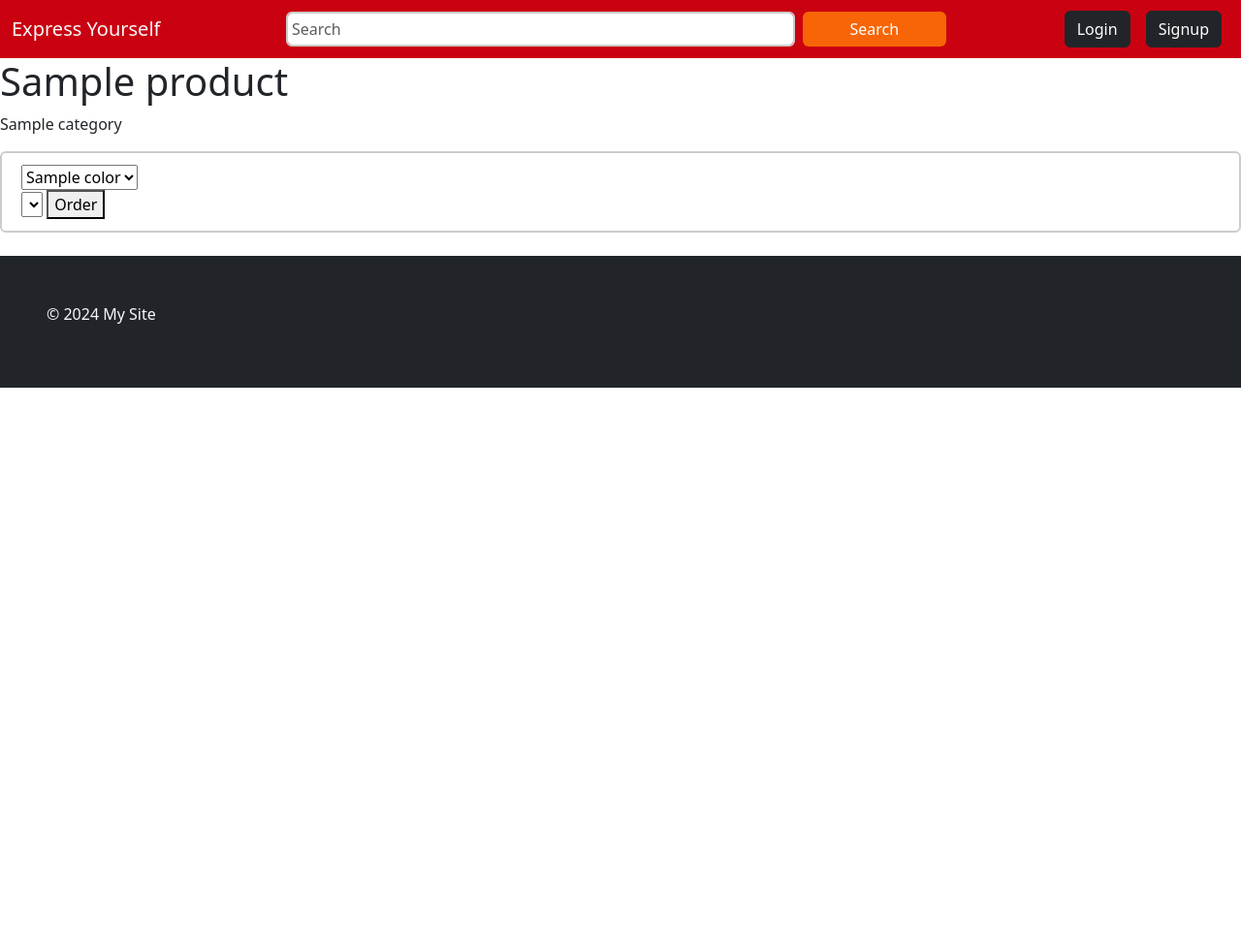
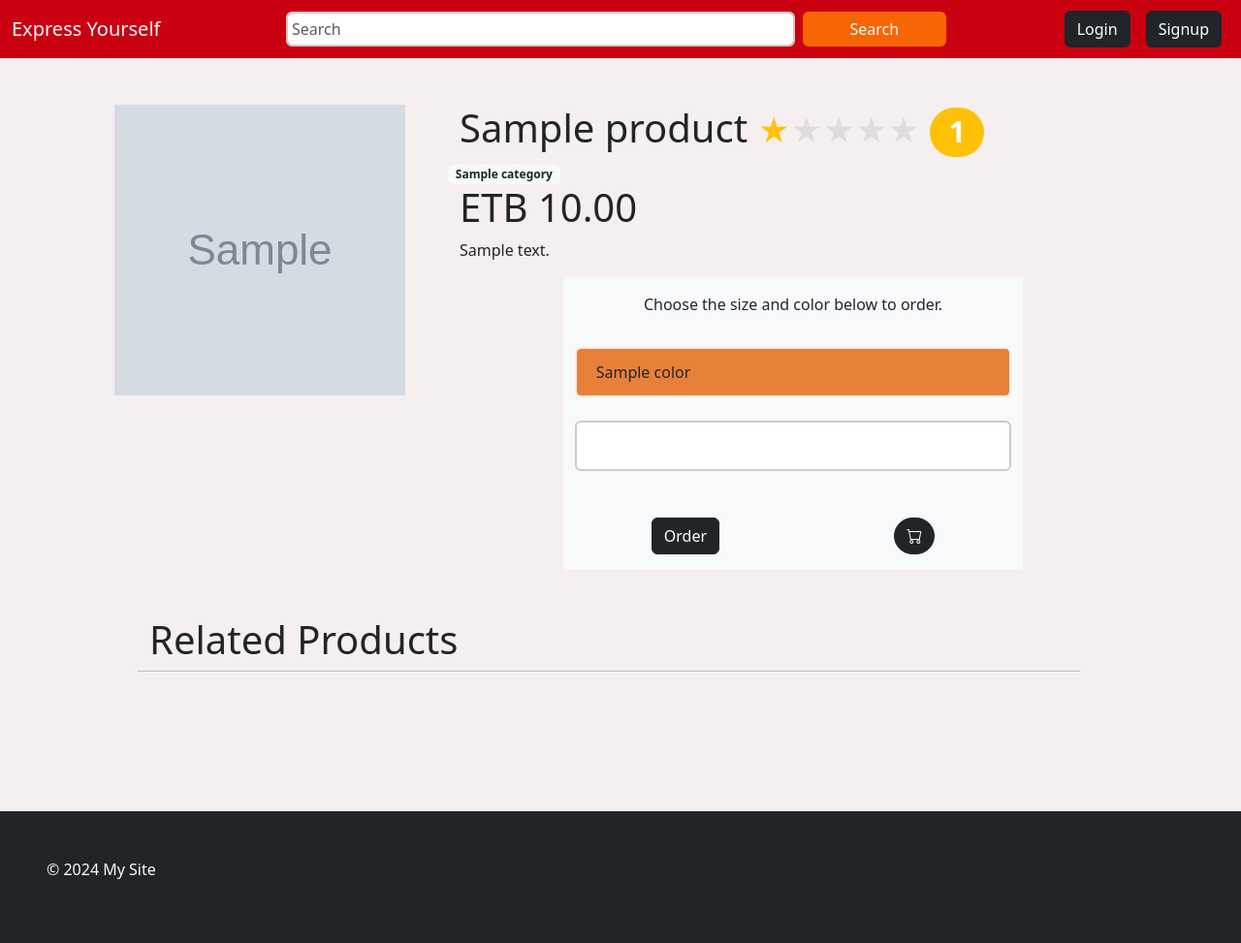
Before and after one commit to hmmessai/ExpressYourself, a Django app: page /order/1/ in a window 1280 px wide. Shown: the whole page at 97% size. Before the commit the page ends 400 px from the top, so only its background shows below. Run offline with Django 5.2, Linux system fonts and the light colour scheme; tables that the repository leaves empty hold one stand-in row (values such as "Sample post"); grey boxes marked "Sample" are stand-in pictures; lists and menus that the app fills with data are empty; parts of the project's set-up code (start-up, migrations or seed data) failed here and were passed over; some libraries are stand-ins or nearby versions.

Commit message:
product page customization

```diff
--- a/store/templates/store/order.html
+++ b/store/templates/store/order.html
@@ -4,21 +4,97 @@ Order
 {% endblock %}
 
 {% block content %}
-<h1>{{product.name}}</h1>
-<p>{{product.category.name}}</p>
-<form class="form-control" method="POST" action="{% url 'order' product.id user.id %}">
+<div class="container p-5" style="height: auto;">
+    <div class="row justify-content-between">
+        <div class="col-md-2">
+            <img src="{{product.picture.url}}" width="300" height="300" alt="{{product.name}}'s picture">
+        </div>
+        <div class="col-md-8 align-items-center">
+            <div class="row">
+                <h1 class="flex flex-column">{{product.name}}
+                    <div class="star-rating">
+                        {% load custom_filters %}
+                        {% with rating=product.rating|to_int %}
+                            {% for i in "54321" %}
+                                {% if rating|to_int >= i|to_int %}
+                                    <input type="radio" id="star{{ i }}" value="{{ i }}" disabled checked>
+                                {% else %}
+                                    <input type="radio" id="star{{ i }}" value="{{ i }}" disabled>
+                                {% endif %}
+                                <label for="star{{ i }}">&#9733;</label>
+                            {% endfor %}
+                        {% endwith %}
+                    </div>
+                    <span class="badge bg-warning rounded-pill">{{product.rating}}</span>
+                </h1>
+                <span class="badge bg-light text-dark w-auto">{{product.category.name}}</span>
+                <h1>ETB {{product.price}}</h1>
+                <p>{{product.description}}</p>
+            </div>
+            <div class="row justify-content-center">
+                <form class="bg-light col-8" method="POST" action="{% url 'order' product.id %}">
                     {% csrf_token %}
-    <select name="color" >
+                    <p class="text-center p-3">Choose the size and color below to order.</p>
+                    <select class="form-control" name="color" >
                         {% for color in product.available_colors.all %}
                             <option value="{{color}}">{{ color }}</option>
                         {% endfor %}
                     </select>
                     <br>
-    <select name="size" id="">
+                    <select class="form-control col-8" name="size" id="">
                         {% for size in product.size.all %}
                             <option value="{{ size }}">{{size}}</option>
                         {% endfor %}
                     </select>
-    <button type="submit">Order</button>
+                    <div class="row mt-5 mb-3 justify-content-center">
+                        <div class="col-8 d-flex justify-content-between">
+                            <button class="btn btn-dark" type="submit">Order</button>
+                            <form method="post" action="{% url 'add_to_cart' product.id %}">
+                                {% csrf_token %}
+                                <button class="btn btn-dark rounded-pill" type="submit"><i class="bi bi-cart bi-5x"></i></button>
                             </form>
+                        </div>
+                    </div>
+
+                </form>
+            </div>
+        </div>
+        <div class="row p-5">
+            <h1>Related Products</h1>
+            <hr>
+            <div class="row row-cols-1 row-cols-lg-3 row-cols-sm-2 g-2" id="products">
+                {% for p in products %}
+                {% if p != product %}
+                <div class="col">
+                        <a href="{% url 'order' p.id %}" style="text-decoration: none;">
+                            <div class="card">
+                                <img src="{{ p.picture.url }}" class="card-img-top" style="width: 100%; height: auto;" alt="{{ p.name }}">
+                                <hr class="card-hr">
+                                <div class="card-body">
+                                    <h5 class="card-title">{{ p.name }}</h5>
+                                    <p class="card-text">{{ p.description }}</p>
+                                    <div class="row">
+                                        <!-- <div class="col-md-3 col-sm-5">
+                                            <button type="button" id="orderbtn" class="btn btn-dark" data-bs-toggle="modal" data-bs-target="#orderModal" data-user_id="{{user.id}}" data-p_id="{{ p.id }}" onclick="event.stopPropagation();">Order</button>
+                                        </div> -->
+                                        <span class="col-md-4 col-sm-2"></span>
+                                        <div class="col-md-5 col-sm-5">
+                                            <form method="post" action="{% url 'add_to_cart' p.id %}">
+                                                {% csrf_token %}
+                                                <button class="btn btn-dark" type="submit"><i class="bi bi-cart bi-5x"></i></button>
+                                            </form>
+                                        </div>
+                                    </div>
+                                </div>
+                            </div>
+                        </a>
+
+                </div>
+                {% else %}
+                {% endif %}
+                {% endfor %}
+            </div>
+        </div>
+    </div>
+</div>
 {% endblock %}
--- /dev/null
+++ b/store/templatetags/custom_filters.py
@@ -0,0 +1,10 @@
+from django import template
+
+register = template.Library()
+
+@register.filter
+def to_int(value):
+    try:
+        return int(value)
+    except (ValueError, TypeError):
+        return value
--- a/store/views/order_views.py
+++ b/store/views/order_views.py
@@ -12,6 +12,7 @@ from store.models.order import Order, Cart
 def order(request, product_id):
     product = Product.objects.get(id=product_id)
     user = request.user
+    products = Product.objects.filter(category=product.category)
     if request.method == 'POST':
         color_name = request.POST['color']
         size_name = request.POST['size']
@@ -20,9 +21,8 @@ def order(request, product_id):
         size = Size.objects.get(name=size_name)
 
         order = Order.objects.create(user=user, product=product, color=color, size=size)
-        order.save()
         return redirect('home')
-    return render(request, 'store/order.html', {'product': product})
+    return render(request, 'store/order.html', {'product': product, 'products': products})
 
 
 def add_to_cart(request, product_id):
--- a/templates/base.html
+++ b/templates/base.html
@@ -4,6 +4,7 @@
     <meta charset="UTF-8">
     <meta name="viewport" content="width=device-width, initial-scale=1.0">
     {% load static %}
+    {% load custom_filters %}
     <link href="{% static 'css/bootstrap.min.css' %}" rel="stylesheet">
     <link href="{% static 'bootstrap-icons/bootstrap-icons.css' %}" rel="stylesheet">
     <title>
@@ -12,6 +13,9 @@
         {% endblock %}
     </title>
     <style>
+        body{
+            background-color: #f6eff0;
+        }
         .custom-bg {
             background-color: #ca0111; /* Adjust this value to your desired background color */
         }
@@ -159,6 +163,27 @@
             display: none; /* For WebKit browsers */
         }
 
+        /* Star rating */
+        .star-rating {
+            direction: rtl;
+            display: inline-flex;
+        }
+        .star-rating input[type="radio"] {
+            display: none;
+        }
+        .star-rating label {
+            font-size: 2rem;
+            color: #ddd;
+            cursor: pointer;
+        }
+        .star-rating input[type="radio"]:checked + label {
+            color: #ffc107;
+        }
+        /* .star-rating label:hover,
+        .star-rating label:hover ~ label {
+            color: #ffc107;
+        } */
+
     </style>
 </head>
 <body>
```
Also changed, not shown: store/templates/store/home.html (+6 -3 lines), store/templatetags/__init__.py (added). Lines whose indentation alone changed are shown as unchanged.
